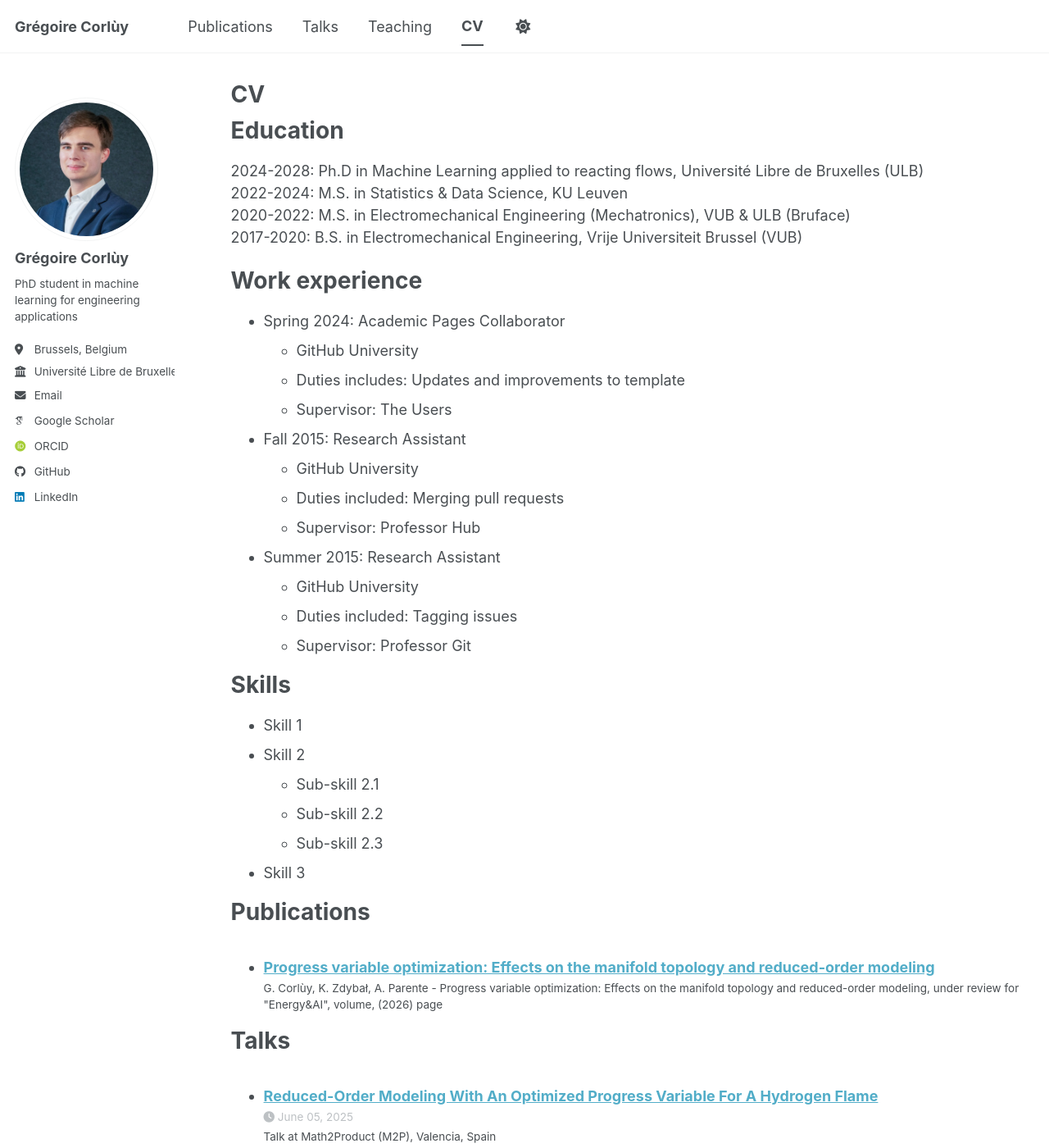
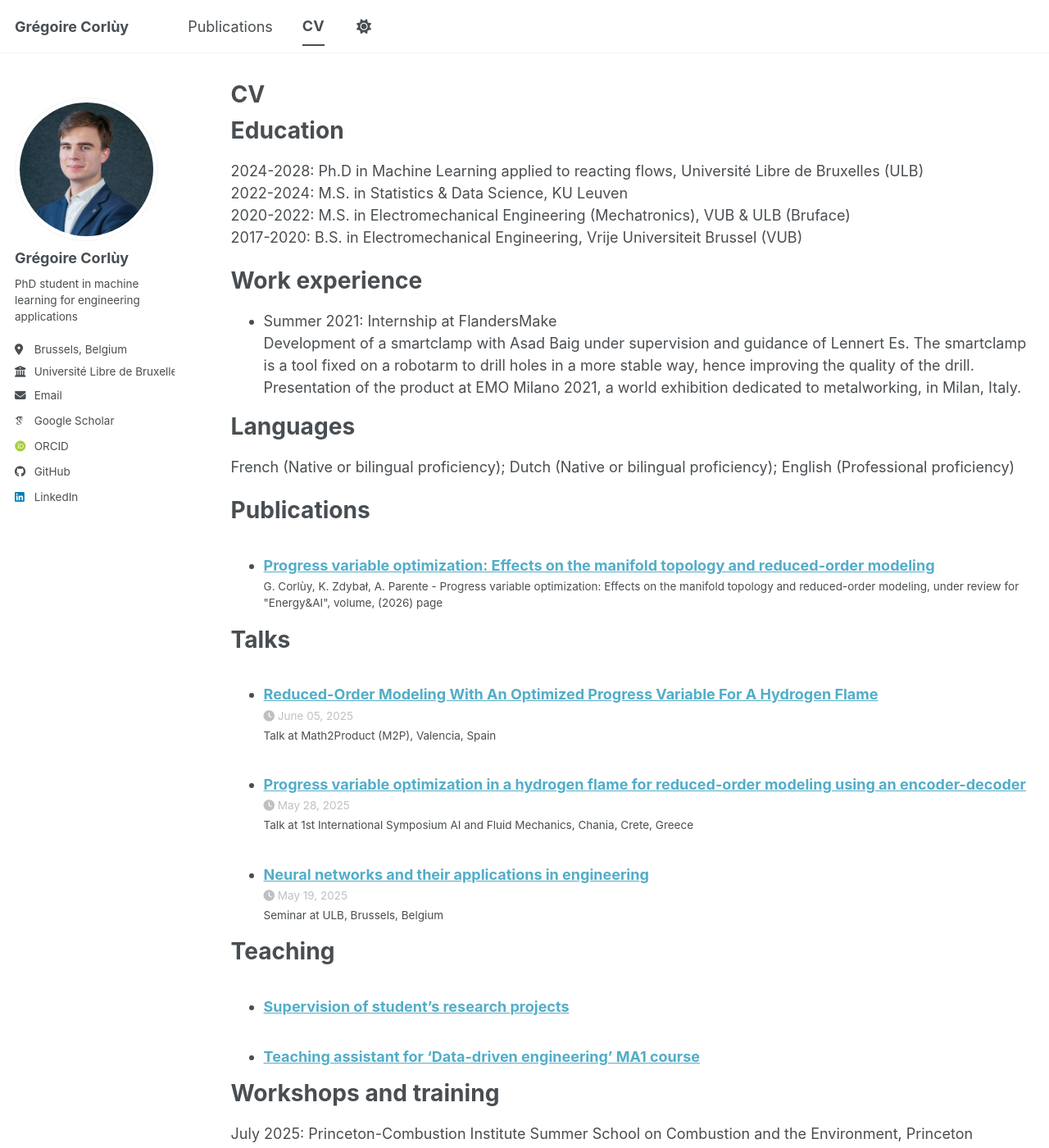
Before and after one commit to GregoireCorluy/GregoireCorluy.github.io, a Jekyll site: the page built from _pages/cv.md, in a window 1280 px wide and 1400 px high. Shown: the whole window at 82% size. Built offline with Jekyll 4.4.1, drawn with Linux system fonts in a browser that asks for light colours; some web fonts are replaced; a script bundle is joined from its source files by our own code; library files that are not in the unit come from our copies.

```diff
--- a/_config.yml
+++ b/_config.yml
@@ -12,7 +12,7 @@
 title                    : "Grégoire Corlùy"
 title_separator          : "-"
 name                     : &name "Grégoire Corlùy (Gregoire Corluy)"
-description              : &description "Grégoire Corlùy (Gregoire Corluy) - Researcher in machine learning applied to engineering problems"   # Update this with a general description of your site, this is the default if not overridden by a page
+description              : &description "Grégoire Corlùy (Gregoire Corluy) - Researcher in machine learning for engineering applications"   # Update this with a general description of your site, this is the default if not overridden by a page
 url                      : https://GregoireCorluy.github.io # The base hostname & protocol for your site e.g. "https://[your GitHub username].github.io",
                                                            # or if you already have some other page hosted on Github then use "https://[your GitHub username].github.io/[Your Repo Name]"
 baseurl                  : "" # the subpath of your site, e.g. "/blog"
--- a/_pages/cv.md
+++ b/_pages/cv.md
@@ -18,29 +18,12 @@
 
 Work experience
 ======
-* Spring 2024: Academic Pages Collaborator
-  * GitHub University
-  * Duties includes: Updates and improvements to template
-  * Supervisor: The Users
+* Summer 2021: Internship at FlandersMake<br>
+Development of a smartclamp with Asad Baig under supervision and guidance of Lennert Es. The smartclamp is a tool fixed on a robotarm to drill holes in a more stable way, hence improving the quality of the drill. Presentation of the product at EMO Milano 2021, a world exhibition dedicated to metalworking, in Milan, Italy.
 
-* Fall 2015: Research Assistant
-  * GitHub University
-  * Duties included: Merging pull requests
-  * Supervisor: Professor Hub
-
-* Summer 2015: Research Assistant
-  * GitHub University
-  * Duties included: Tagging issues
-  * Supervisor: Professor Git
-
-Skills
+Languages
 ======
-* Skill 1
-* Skill 2
-  * Sub-skill 2.1
-  * Sub-skill 2.2
-  * Sub-skill 2.3
-* Skill 3
+French (Native or bilingual proficiency); Dutch (Native or bilingual proficiency); English (Professional proficiency)
 
 Publications
 ======
```
Also changed, not shown: _data/navigation.yml (+4 -4 lines), _includes/archive-single.html (+33 -2 lines), _pages/about.md (+3 -3 lines), _publications/2026-02-23-paper-EnergyAndAI.md (+2 -1 lines).
